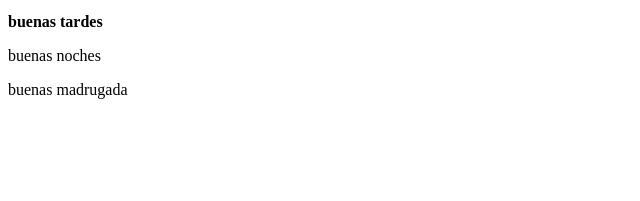
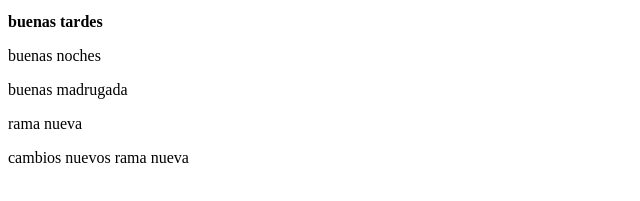
Before and after one commit to B-ayala/segundaPreentrega, a plain HTML site: page index.html in a window 1280 px wide. Shown: the part 101-302 px from the top of the page, without its empty margins (0-640 px from the left). Drawn offline with Linux system fonts and the light colour scheme.

Commit message:
commit en nueva rama

```diff
--- a/index.html
+++ b/index.html
@@ -15,5 +15,9 @@
     <p>buenas noches</p>
 
      <p>buenas madrugada</p>
+
+     <p>rama nueva</p>
+
+     <p>cambios nuevos rama nueva</p>
 </body>
 </html>
```
